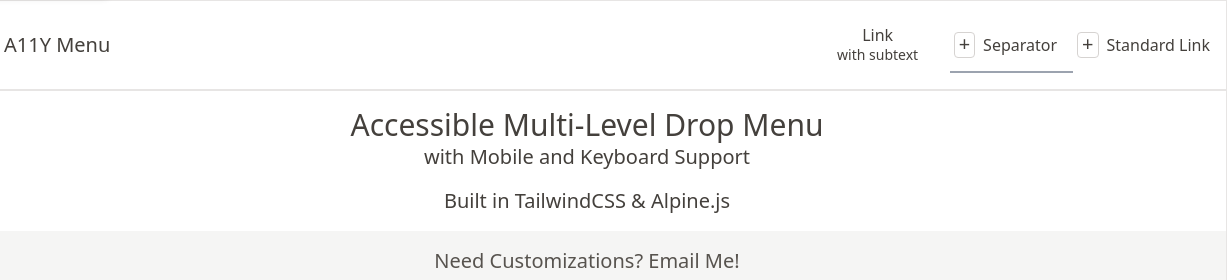
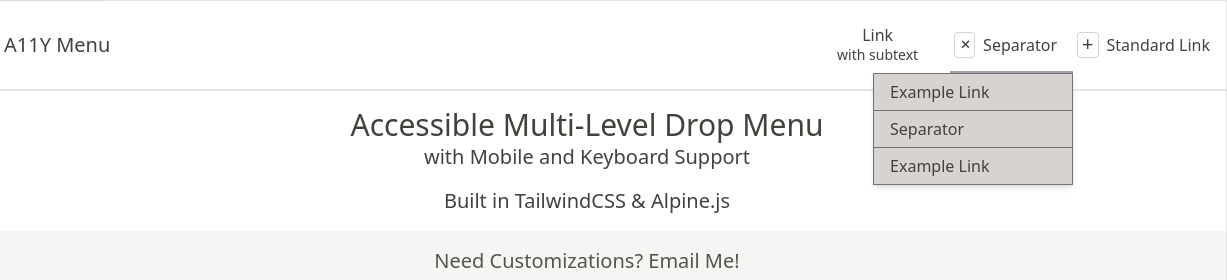
Before and after one commit to design-innovations/a11y-multilevel-menu, a plain HTML site: page index.html in a window 1280 px wide. Both pictures are taken after a click on the element "Separator". Shown: the top 280 px of the page, 53-1280 px from the left. Drawn offline with nearby package versions, Linux system fonts and the light colour scheme.

Commit message:
Separators with a dropdown now triggers the dropdown when clicked

```diff
--- a/assets/js/a11y-menu.js
+++ b/assets/js/a11y-menu.js
@@ -156,7 +156,7 @@ window.a11ymenu = function() {
                 }
 
                 // If click and the container is set as aria-expanded=false then set it as true and add class.
-                if (($event.target == closestLevelList.querySelector('button')) || ($event.target == closestLevelList.querySelector('button>span'))) {
+                if (($event.target == closestLevelList.querySelector('button')) || ($event.target == closestLevelList.querySelector('button>span')) || ($event.target == closestLevelList.querySelector('.separator'))) {
                     if (liContainerAttr == 'false') {
                         this.submenuOpen = true;
                         liContainer.classList.add("submenu-open");
--- a/assets/postcss/styles.css
+++ b/assets/postcss/styles.css
@@ -171,6 +171,9 @@
         .a11ymenu__menu .has-submenu>a,
         .a11ymenu__menu .has-submenu>.separator {
             @apply pl-1;
+        }
+        .a11ymenu__menu .has-submenu>.separator {
+            @apply cursor-pointer;
         }
         /* No reason to show outline when using a mouse */
         body:not(.keyboard-navigation) .a11ymenu__menu a,
```
Also changed, not shown: assets/css/styles.css (+5 -1 lines), assets/css/styles.min.css.
